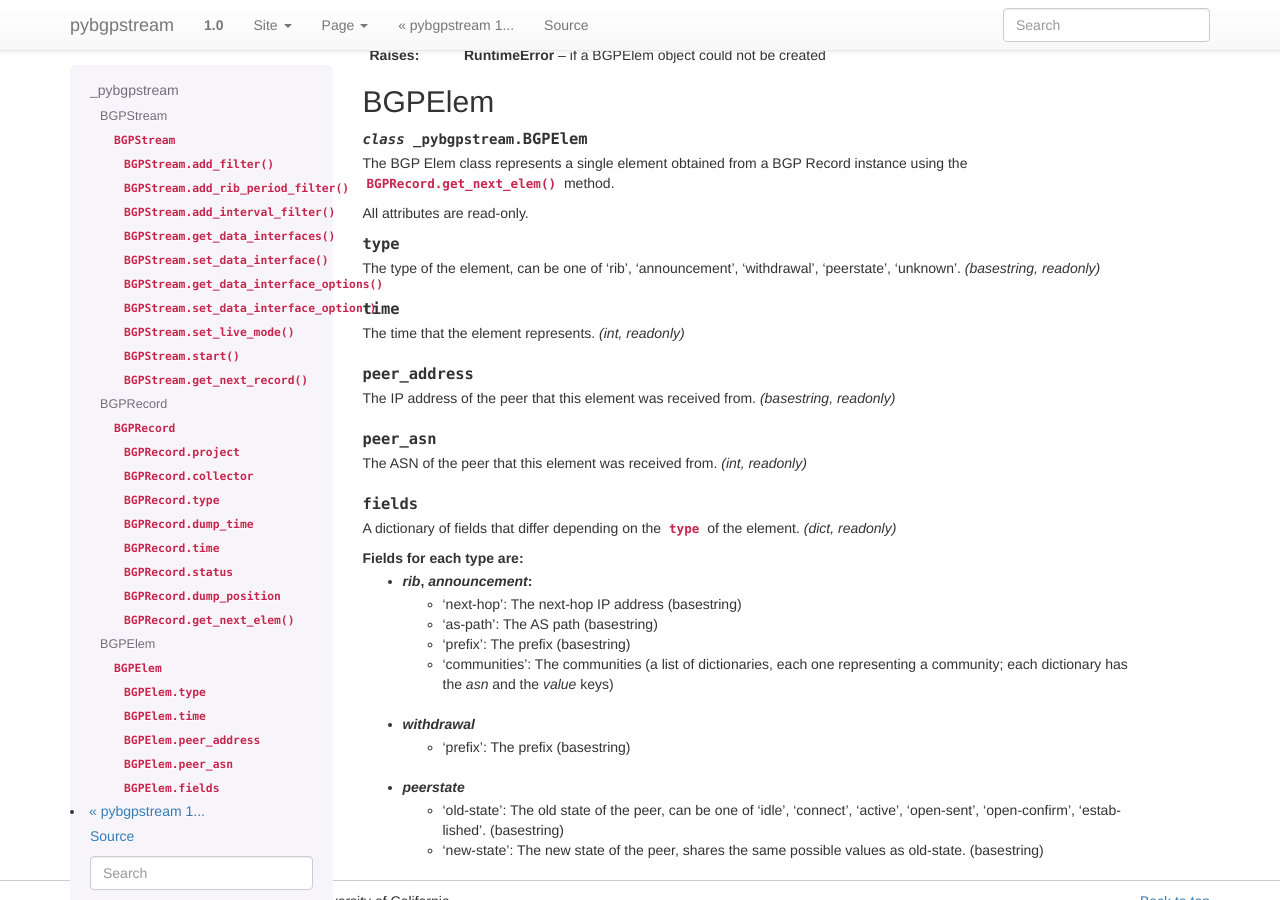
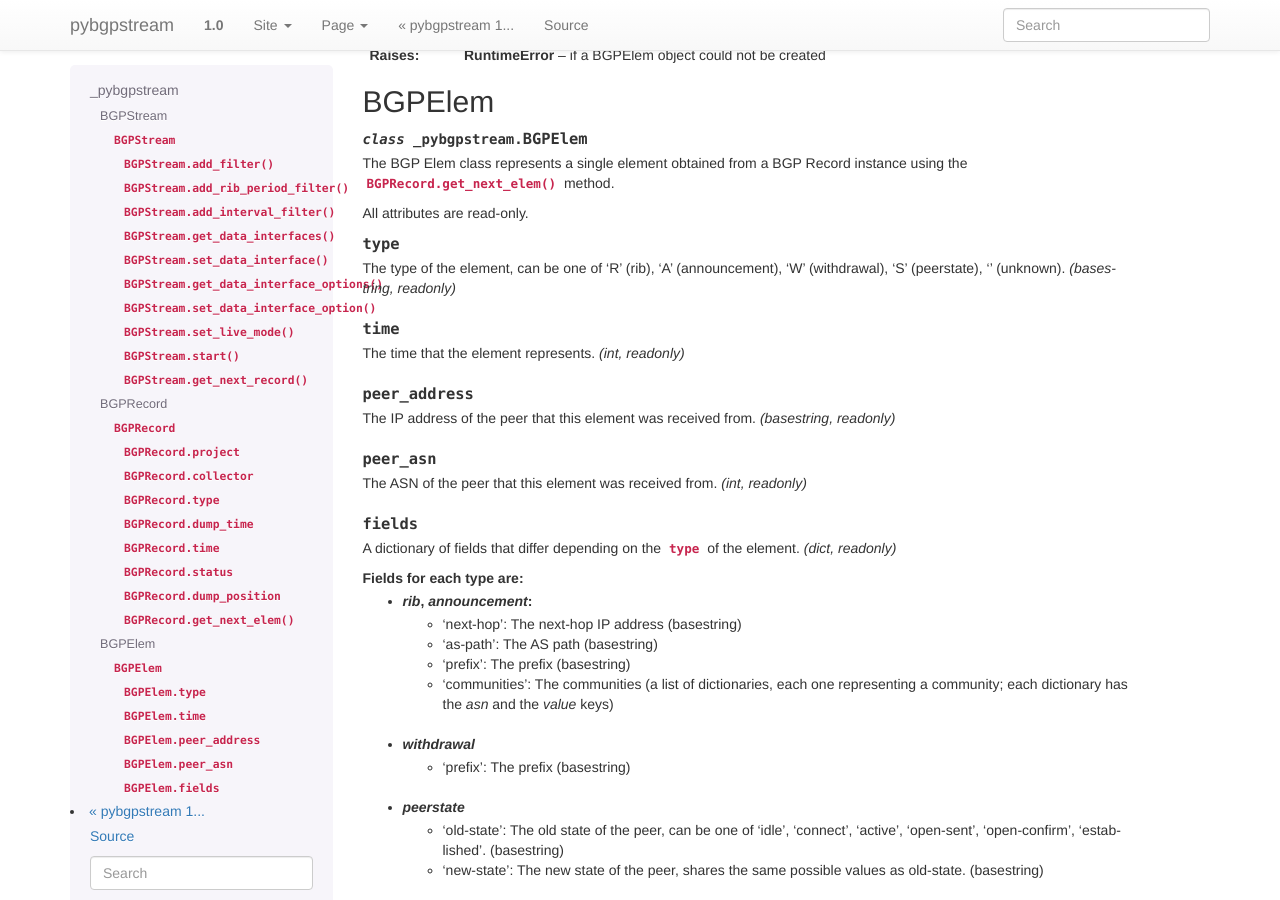
Before and after one commit to CAIDA/bgpstream, a Sphinx documentation site: the page built from pybgpstream/docs/api__pybgpstream.rst, in a window 1280 px wide and 900 px high, scrolled down 2822 px. Built offline with Sphinx 7.4.7, drawn with Linux system fonts in a browser that asks for light colours.

```diff
--- a/pybgpstream/docs/api__pybgpstream.rst
+++ b/pybgpstream/docs/api__pybgpstream.rst
@@ -232,8 +232,8 @@ BGPElem
 
    .. py:attribute:: type
 
-      The type of the element, can be one of 'rib', 'announcement',
-      'withdrawal', 'peerstate', 'unknown'. *(basestring, readonly)*
+      The type of the element, can be one of 'R' (rib), 'A' (announcement),
+      'W' (withdrawal), 'S' (peerstate), '' (unknown). *(basestring, readonly)*
 
 
    .. py:attribute:: time
```
